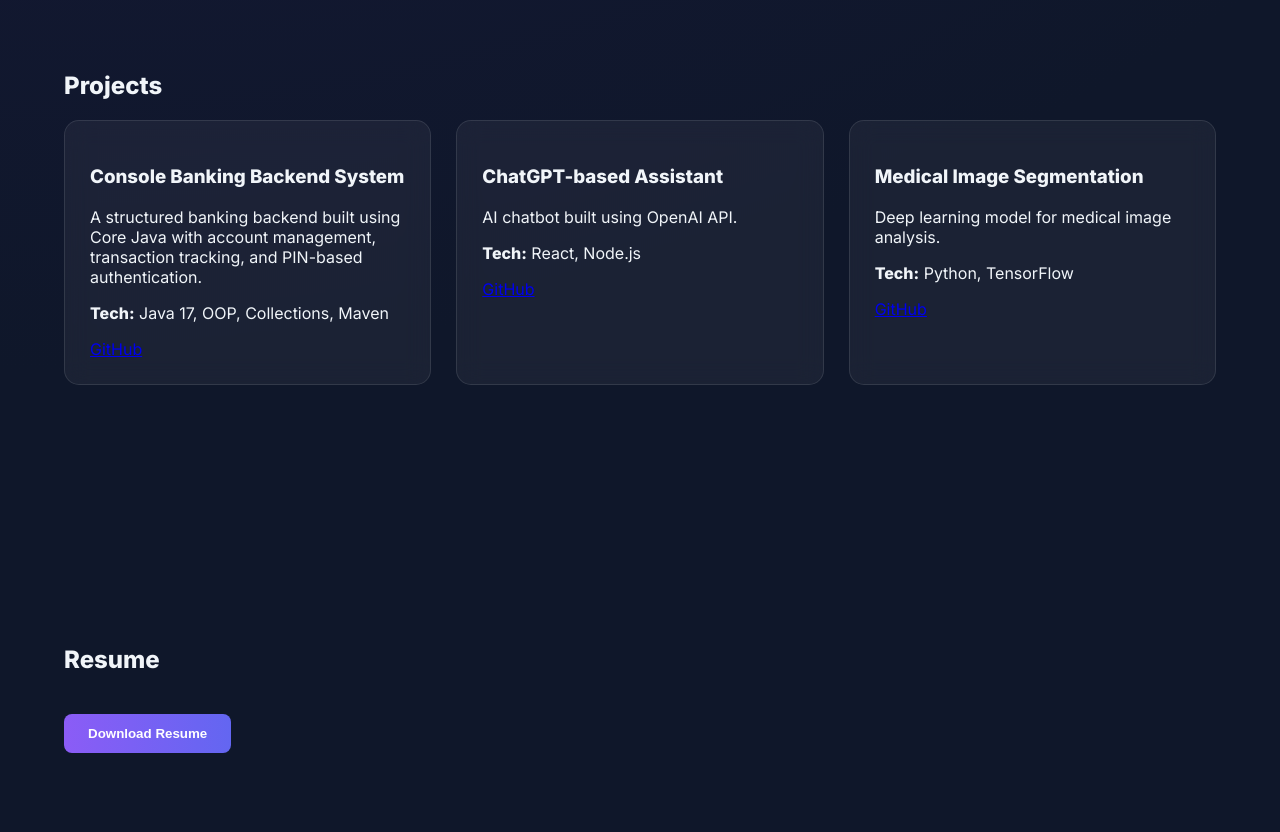
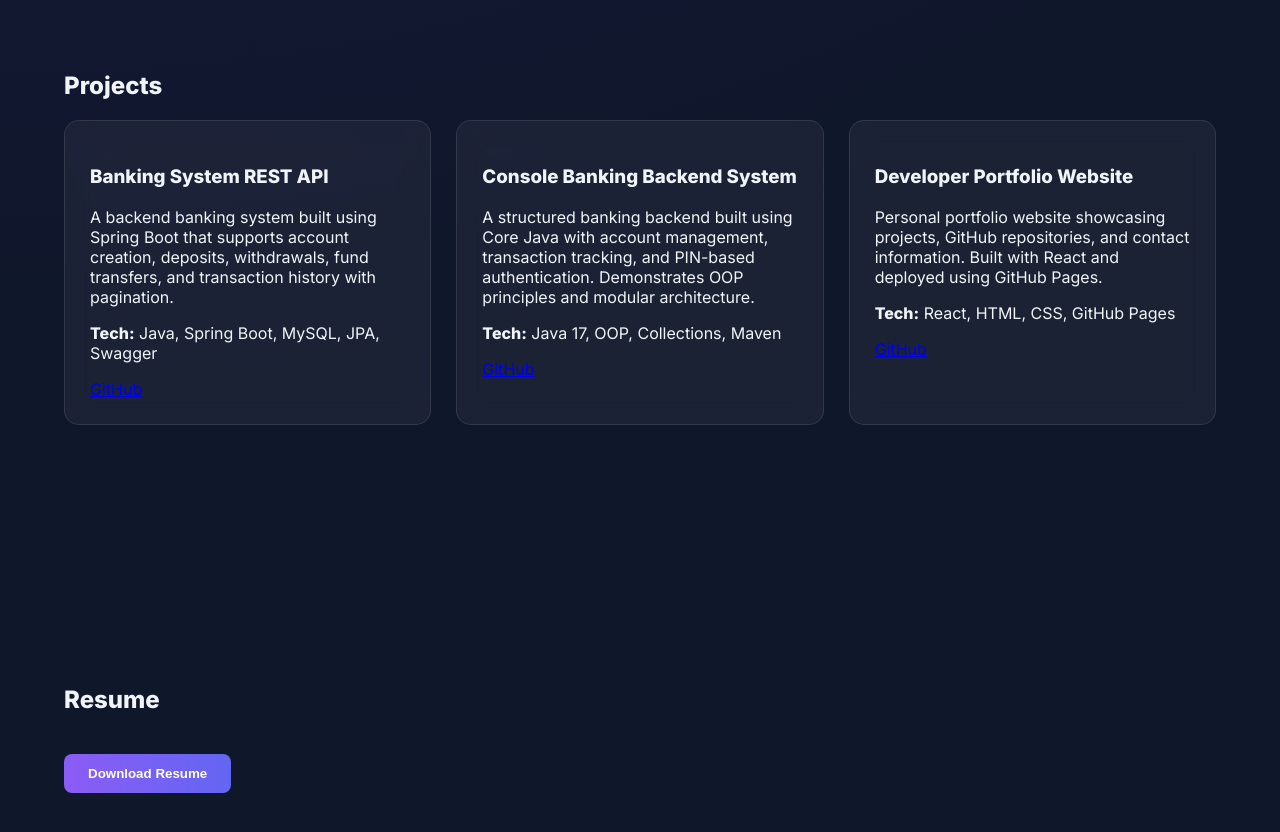
Before and after one commit to Bhagavansingh17/bhagavan-portfolio, a React (Create React App) app: page / in a window 1280 px wide. Shown: the part 1900-2732 px from the top of the page. Built offline with nearby package versions, Linux system fonts and the light colour scheme.

Commit message:
Updated portfolio project

```diff
--- a/src/components/Projects.js
+++ b/src/components/Projects.js
@@ -6,12 +6,33 @@
       <h2>Projects</h2>
       <div className="cards">
 
-        {/* Banking System Project */}
+        {/* Spring Boot Banking API */}
+        <div className="card">
+          <h3>Banking System REST API</h3>
+          <p>
+            A backend banking system built using Spring Boot that supports
+            account creation, deposits, withdrawals, fund transfers, and
+            transaction history with pagination.
+          </p>
+          <p>
+            <strong>Tech:</strong> Java, Spring Boot, MySQL, JPA, Swagger
+          </p>
+          <a
+            href="https://github.com/Bhagavansingh17/banking-api"
+            target="_blank"
+            rel="noopener noreferrer"
+          >
+            GitHub
+          </a>
+        </div>
+
+        {/* Core Java Banking System */}
         <div className="card">
           <h3>Console Banking Backend System</h3>
           <p>
-            A structured banking backend built using Core Java with
-            account management, transaction tracking, and PIN-based authentication.
+            A structured banking backend built using Core Java with account
+            management, transaction tracking, and PIN-based authentication.
+            Demonstrates OOP principles and modular architecture.
           </p>
           <p>
             <strong>Tech:</strong> Java 17, OOP, Collections, Maven
@@ -25,27 +46,18 @@
           </a>
         </div>
 
-        {/* Keep this temporarily */}
+        {/* Portfolio Website */}
         <div className="card">
-          <h3>ChatGPT-based Assistant</h3>
-          <p>AI chatbot built using OpenAI API.</p>
-          <p><strong>Tech:</strong> React, Node.js</p>
+          <h3>Developer Portfolio Website</h3>
+          <p>
+            Personal portfolio website showcasing projects, GitHub repositories,
+            and contact information. Built with React and deployed using GitHub Pages.
+          </p>
+          <p>
+            <strong>Tech:</strong> React, HTML, CSS, GitHub Pages
+          </p>
           <a
-            href="https://github.com/yourgithub"
-            target="_blank"
-            rel="noopener noreferrer"
-          >
-            GitHub
-          </a>
-        </div>
-
-        {/* Keep this temporarily */}
-        <div className="card">
-          <h3>Medical Image Segmentation</h3>
-          <p>Deep learning model for medical image analysis.</p>
-          <p><strong>Tech:</strong> Python, TensorFlow</p>
-          <a
-            href="https://github.com/yourgithub"
+            href="https://github.com/Bhagavansingh17"
             target="_blank"
             rel="noopener noreferrer"
           >
```
